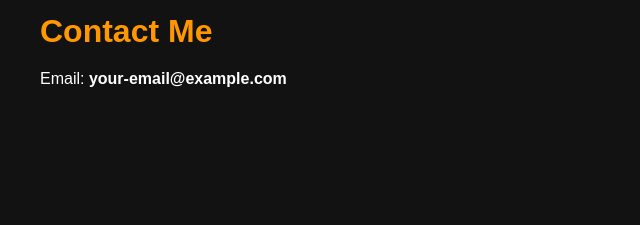
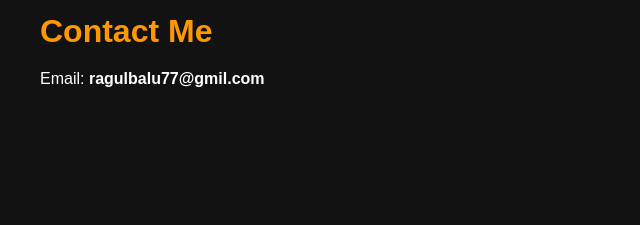
Before and after one commit to RagulBalu19/ragulbalu19.github.io, a plain HTML site: page index.html in a window 1280 px wide. Shown: the part 1685-1910 px from the top of the page, 0-640 px from the left. Drawn offline with Linux system fonts and the light colour scheme.

Commit message:
update commit

```diff
--- a/index.html
+++ b/index.html
@@ -62,7 +62,7 @@
     <!-- Contact -->
     <section id="contact" class="contact">
         <h2>Contact Me</h2>
-        <p>Email: <b>your-email@example.com</b></p>
+        <p>Email: <b>ragulbalu77@gmil.com</b></p>
     </section>
 
     <footer>
```
